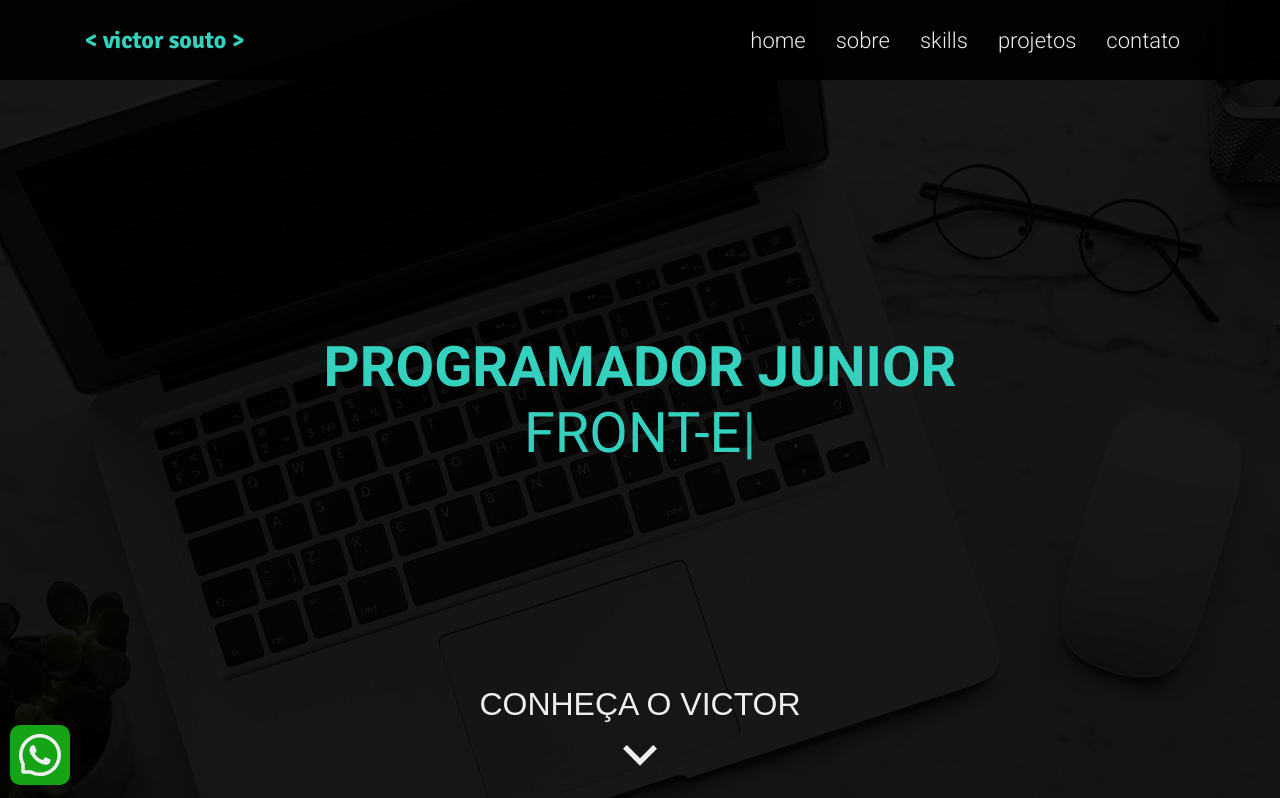
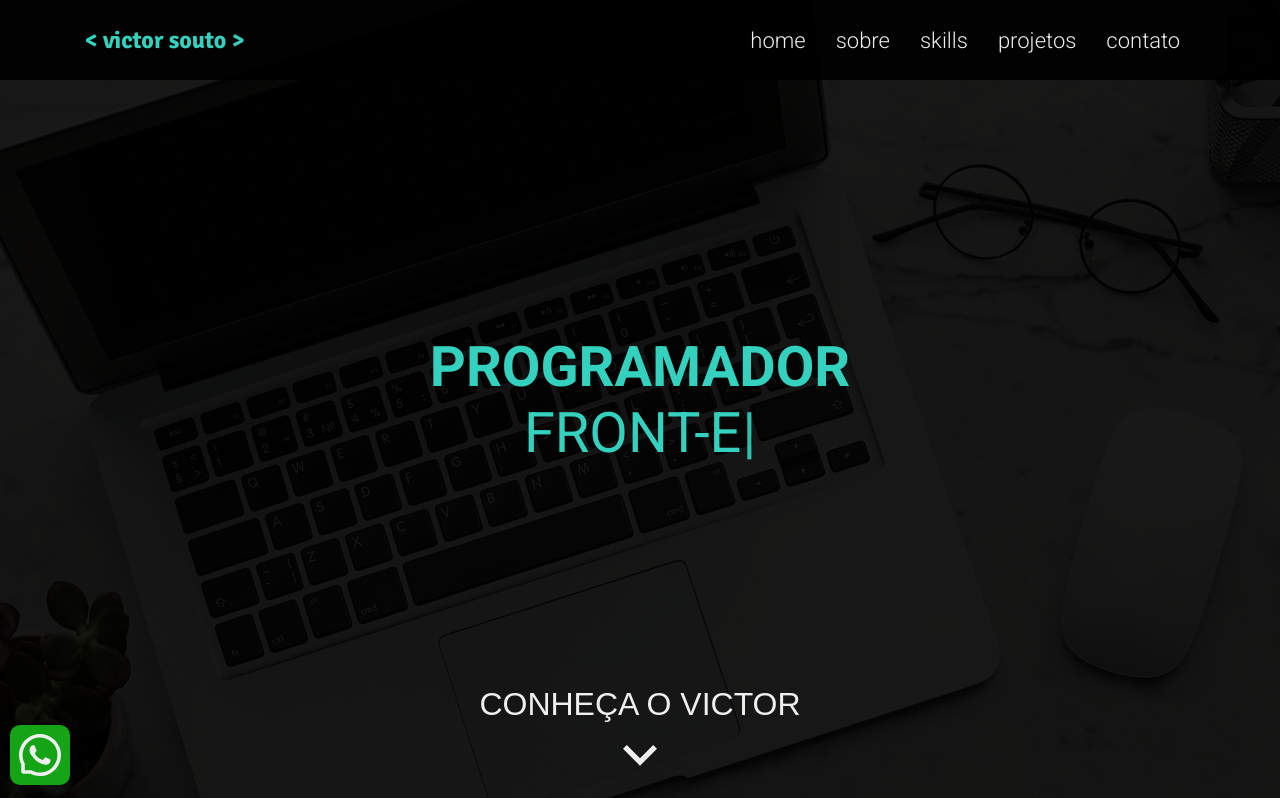
Before and after one commit to sudo-victor/portifolio, a Next.js app: page / in a window 1280 px wide. Shown: the top 798 px of the page. Built offline with nearby package versions, Linux system fonts and the light colour scheme.

Commit message:
Update index.tsx

```diff
--- a/src/components/Banner/index.tsx
+++ b/src/components/Banner/index.tsx
@@ -26,7 +26,7 @@ export default function Banner() {
 
   return (
     <section className={styles.bannerComponent} id="home">
-      <p><strong>programador junior</strong><br/>
+      <p><strong>programador</strong><br/>
       <Typewriter
        onInit={handleTypeWriter}
        />
```
